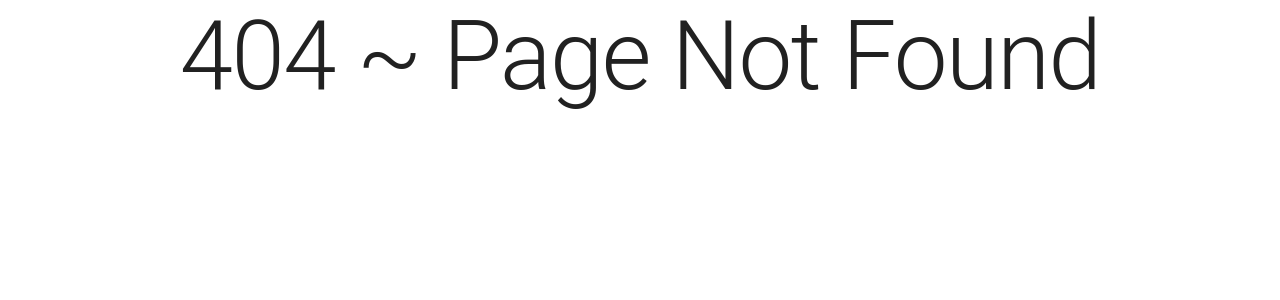
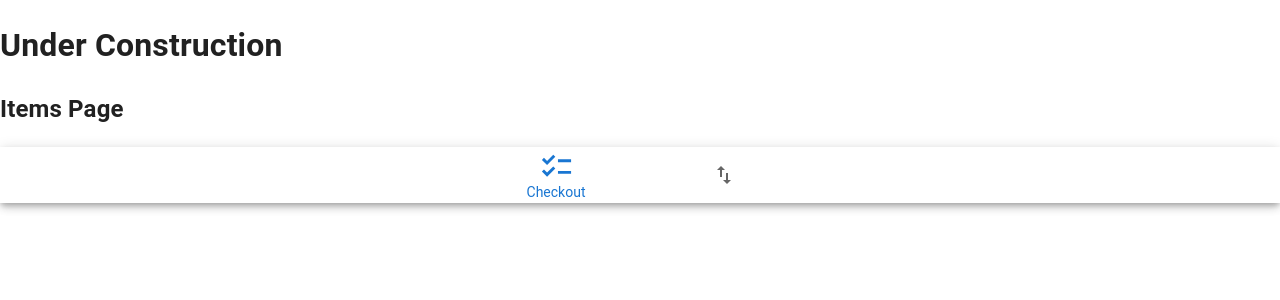
Before and after one commit to OsamaMSoliman/Budgeting, a React (Vite) app: page / in a window 1280 px wide. Before the commit this address had no page. Shown: the top 300 px of the page. Built offline with nearby package versions, Linux system fonts and the light colour scheme.

Commit message:
added ExportImportPage ItemsPage, the 2 main pages

```diff
--- a/src/App.tsx
+++ b/src/App.tsx
@@ -1,15 +1,17 @@
-import { BrowserRouter, Route, Routes } from 'react-router-dom';
-import AppLayout from './components/AppLayout';
-import CardsListPage from './pages/CardsListPage';
+import { BrowserRouter, Route, Routes } from "react-router-dom";
+import AppLayout from "./components/AppLayout";
+import CardsListPage from "./pages/CardsListPage";
 import Page404 from "./pages/Page404";
+import ItemsPage from "./pages/ItemsPage";
+import ExportImportPage from "./pages/ExportImportPage";
 
 export default () => (
   <BrowserRouter>
     <Routes>
-      <Route path="/sign_in" element={<></>} />
-      <Route path="/sign_up" element={<></>} />
       <Route element={<AppLayout />}>
-        <Route path="/items" element={<></>} />
+        <Route path="/" element={<ItemsPage/>} />
+        <Route path="/export" element={<ExportImportPage/>} />
+        <Route path="/import" element={<ExportImportPage/>} />
         <Route path="/cards" element={<CardsListPage />} />
       </Route>
       <Route path="*" element={<Page404 />} />
--- /dev/null
+++ b/src/pages/ExportImportPage.tsx
@@ -0,0 +1,6 @@
+export default () => {
+    return (<>
+        <h1>Under Construction</h1>
+        <h2>Export Import Page</h2>
+    </>);
+}
--- /dev/null
+++ b/src/pages/ItemsPage.tsx
@@ -0,0 +1,6 @@
+export default () =>{
+    return (<>
+        <h1>Under Construction</h1>
+        <h2>Items Page</h2>
+    </>);
+}
```
